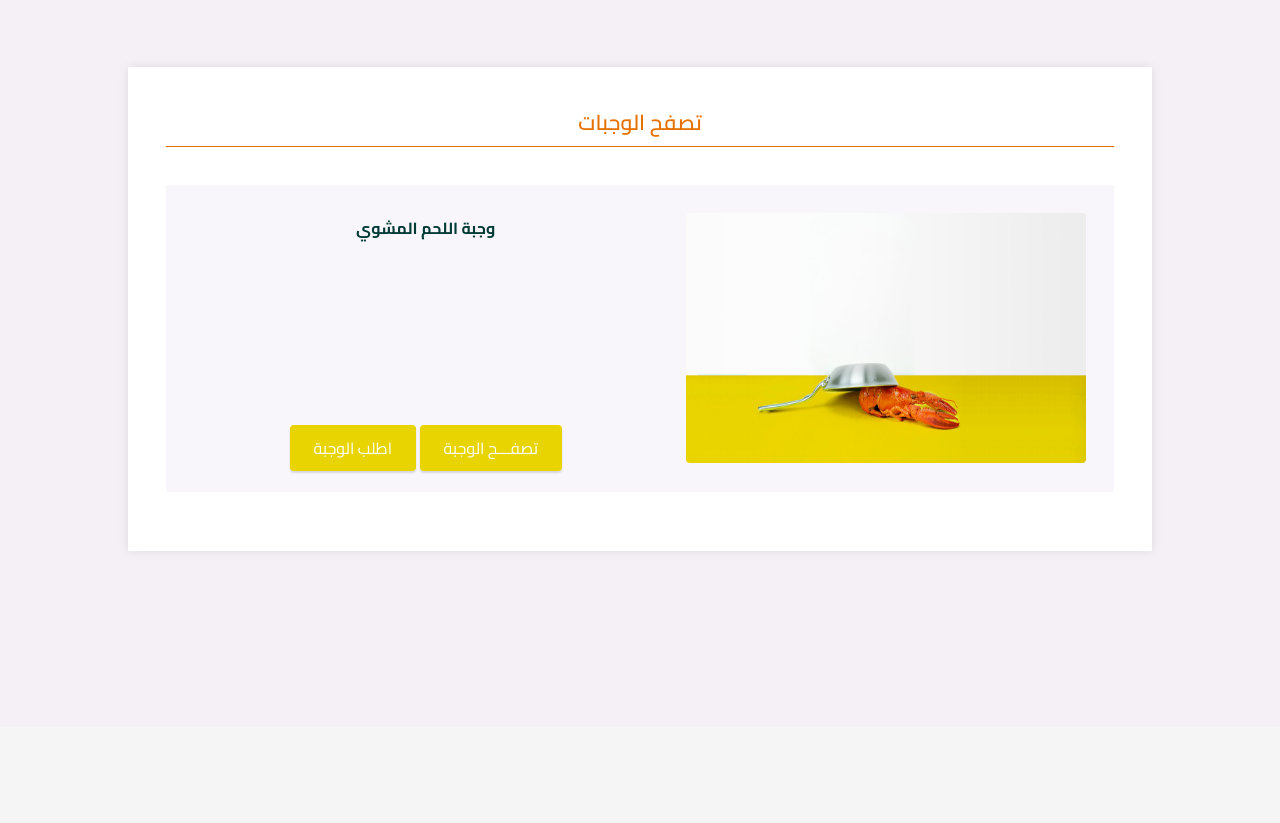
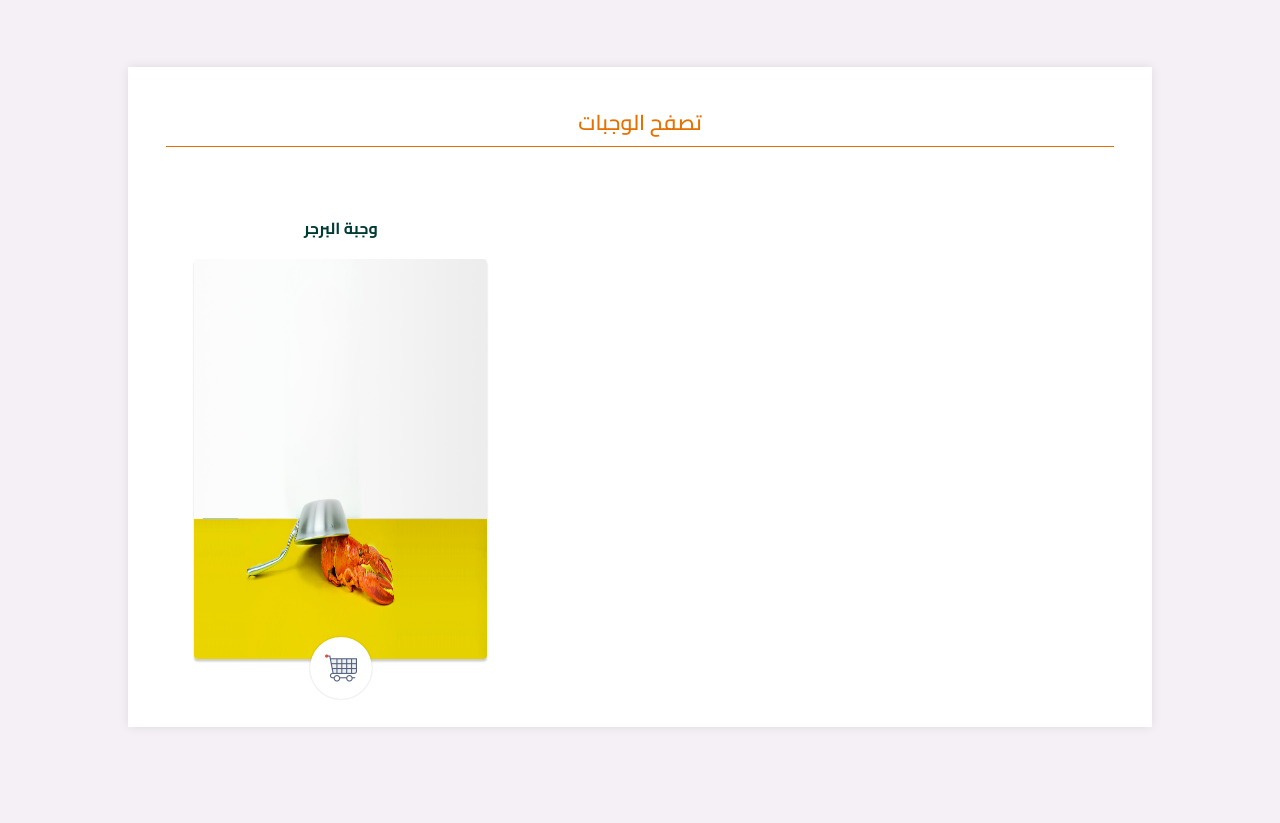
Before and after one commit to sohepalslamat/Delivery-of-meals, a Flask app: page /meals in a window 1280 px wide. Shown: the part 73-896 px from the top of the page. Before the commit the page ends 626 px from the top, so only its background shows below. Run offline with Flask 2, Linux system fonts and the light colour scheme; data comes from the database, SQL or seed files in the repository; both versions use the stored data as it was after the commit.

Commit message:
Enhance meals page

```diff
--- a/static/js/add-meal.js
+++ b/static/js/add-meal.js
@@ -30,7 +30,6 @@ mealImage.addEventListener("change", e => {
 const addForm = document.getElementById("add-meal-form");
 const mealName = document.getElementById("mealName");
 
-
 // Add Event Listeners
 addForm.addEventListener("submit", submitForm);
 
--- a/static/style/style.css
+++ b/static/style/style.css
@@ -625,7 +625,7 @@ input {
   transform: translateX(-50%);
 }
 
-/* Main Meal */
+/* #region MAIN MEAL */
 #main-meals {
   padding: 4.209rem 10%;
   min-height: calc(100vh - 2.666rem - 30px);
@@ -651,57 +651,55 @@ input {
   font-weight: 600;
 }
 
+#main-meals .meals-container > div {
+  display: grid;
+  grid-template-columns: repeat(3, 350px);
+  grid-gap: 1.333rem 1rem;
+}
+
 #main-meals .meal {
-  margin-bottom: 1.777rem;
+  position: relative;
   width: 100%;
-  display: grid;
-  grid-template-columns: 400px 1fr;
   grid-gap: 1.777rem;
   padding: 1.777rem;
   text-align: center;
-  background: #f4f0f6ee;
-}
-
-#main-meals .meal:nth-child(2n) {
-  grid-template-columns: 1fr 400px;
-}
-
-#main-meals .meal:nth-child(2n) img {
-  grid-column: 2;
-}
-
-#main-meals .meal:nth-child(2n) > div {
-  grid-column: 1;
-  grid-row: 1;
 }
 
 #main-meals .meal > div {
-  display: flex;
-  flex-direction: column;
-  align-items: center;
-  justify-content: space-between;
-}
-
-#main-meals .meal:nth-child(2n) {
-  padding: 1.777rem;
-  background: #f4f0f696;
-}
-
-#main-meals .meal a {
-  width: max-content;
-  padding: 8px 24px;
-  color: white;
-  background: #e7d401;
-  text-align: center;
-  border-radius: 4px;
-  box-shadow: 0 2px 2px #01151323;
+  position: relative;
 }
 
 #main-meals .meal img {
   width: 100%;
   max-width: 100%;
-  height: 250px;
+  height: 400px;
   border-radius: 4px;
+  box-shadow: 0 2.5px 2px #01040433;
+}
+
+#main-meals .meal .cart {
+  position: absolute;
+  bottom: -31px;
+  left: calc(50% - 31px);
+  padding: 15px;
+  display: block;
+  width: 62px;
+  height: 62px;
+  background: white;
+  border-radius: 50%;
+  box-shadow: 0 0 2px #01040433;
+  transition: transform ease-in-out 300ms;
+}
+
+#main-meals .meal .cart:hover {
+  transform: scale(1.1);
+  opacity: 0.95;
+}
+
+#main-meals .meal .cart img {
+  width: 100%;
+  height: 100%;
+  box-shadow: none;
 }
 
 #main-meals .meal-header {
@@ -710,6 +708,7 @@ input {
   text-align: center;
   font-weight: 700;
 }
+/* #endregion MAIN MEAL */
 
 /* #region MEAL DETAILS */
 #meal-details {
--- a/templates/add-meal.html
+++ b/templates/add-meal.html
@@ -1,5 +1,5 @@
 <!DOCTYPE html>
-<html lang="en">
+<html lang="ar">
   <head>
     <meta charset="UTF-8" />
     <meta name="viewport" content="width=device-width, initial-scale=1.0" />
@@ -75,6 +75,7 @@
                   id="price"
                   value="1"
                   min="1"
+                  step="0.0001"
                 />
               </div>
             </div>
--- a/templates/homepage.html
+++ b/templates/homepage.html
@@ -1,5 +1,5 @@
 <!DOCTYPE html>
-<html lang="en">
+<html lang="ar">
   <head>
     <meta charset="UTF-8" />
     <meta name="viewport" content="width=device-width, initial-scale=1.0" />
--- a/templates/show-meals-for-admin.html
+++ b/templates/show-meals-for-admin.html
@@ -1,5 +1,5 @@
 <!DOCTYPE html>
-<html lang="en">
+<html lang="ar">
   <head>
     <meta charset="UTF-8" />
     <meta name="viewport" content="width=device-width, initial-scale=1.0" />
--- a/templates/show-meals-for-users.html
+++ b/templates/show-meals-for-users.html
@@ -1,5 +1,5 @@
 <!DOCTYPE html>
-<html lang="en">
+<html lang="ar">
   <head>
     <meta charset="UTF-8" />
     <meta name="viewport" content="width=device-width, initial-scale=1.0" />
@@ -8,6 +8,8 @@
       href="{{ url_for('static', filename='style/style.css') }}"
       rel="stylesheet"
     />
+
+    <link rel="stylesheet" href="../static/style/style.css" />
     <link
       href="https://fonts.googleapis.com/css?family=Cairo:200,300,400,600,700,900&display=swap&subset=arabic"
       rel="stylesheet"
@@ -28,7 +30,7 @@
     <main id="main-meals">
       <section class="meals-container">
         <p>تصفح الوجبات</p>
-        {% for meal in meals %}
+        <!--       {% for meal in meals %}
         <div class="meal">
           <img src="{{ meal.photo.url }}" />
           <div>
@@ -42,7 +44,25 @@
             </div>
           </div>
         </div>
-        {% endfor %}
+        {% endfor %} -->
+
+        <div>
+          {% for meal in meals %}
+          <div class="meal">
+            <p class="meal-header">وجبة البرجر</p>
+
+            <div>
+              <a href="{{url_for('meal_details',id = meal.id)}}">
+                <img src="{{ meal.photo.url }}" alt="meal image" />
+              </a>
+
+              <a class="cart" href="{{url_for('request_meal',id = meal.id)}}">
+                <img src="../static/images/assets/cart.png" alt="cart image" />
+              </a>
+            </div>
+          </div>
+          {% endfor %}
+        </div>
       </section>
     </main>
   </body>
--- a/templates/show-request-for-admin.html
+++ b/templates/show-request-for-admin.html
@@ -1,5 +1,5 @@
 <!DOCTYPE html>
-<html lang="en">
+<html lang="ar">
   <head>
     <meta charset="UTF-8" />
     <meta name="viewport" content="width=device-width, initial-scale=1.0" />
@@ -95,8 +95,6 @@
           </div>
           {% endfor %}
         </section>
-
-
       </form>
     </main>
 
```
Also changed, not shown: templates/admin-dashboard.html (+5 -2 lines), templates/meal-details.html (+11 -9 lines), templates/request-done.html (+11 -8 lines), templates/update-meal.html (+6 -7 lines), d_m.db (added), static/images/assets/cart.png (added).
